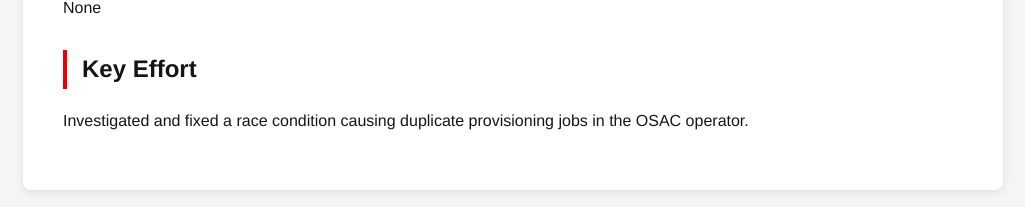
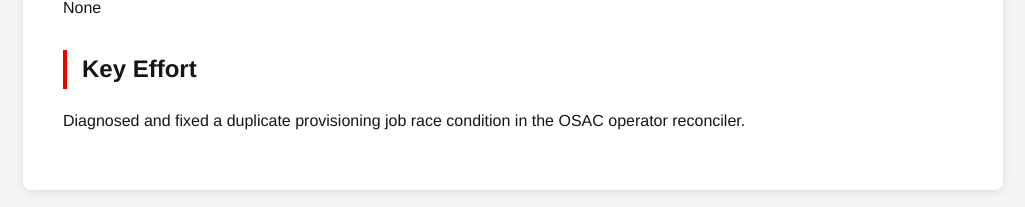
Before and after one commit to tzvatot/daily-status, a Jekyll site: the page built from 2026-03-08.md, in a window 1280 px wide. Shown: the part 706-913 px from the top of the page, without its empty margins (127-1152 px from the left). Built offline with Jekyll 4.4.1, drawn with Linux system fonts in a browser that asks for light colours.

Commit message:
Daily status update - 2026-03-08

```diff
--- a/2026-03-08.md
+++ b/2026-03-08.md
@@ -20,4 +20,4 @@ date: 2026-03-08
 None
 
 ## Key Effort
-Investigated and fixed a race condition causing duplicate provisioning jobs in the OSAC operator.
+Diagnosed and fixed a duplicate provisioning job race condition in the OSAC operator reconciler.
```
